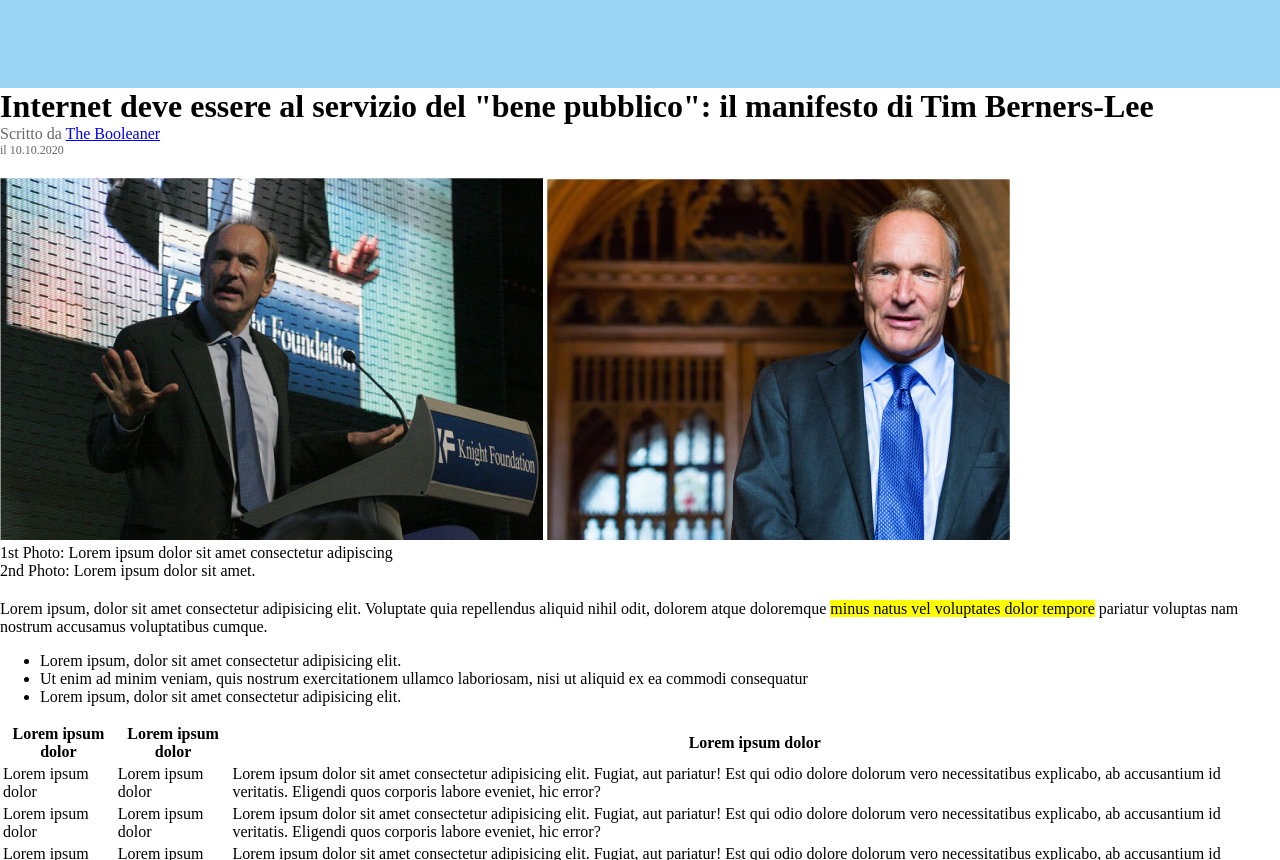
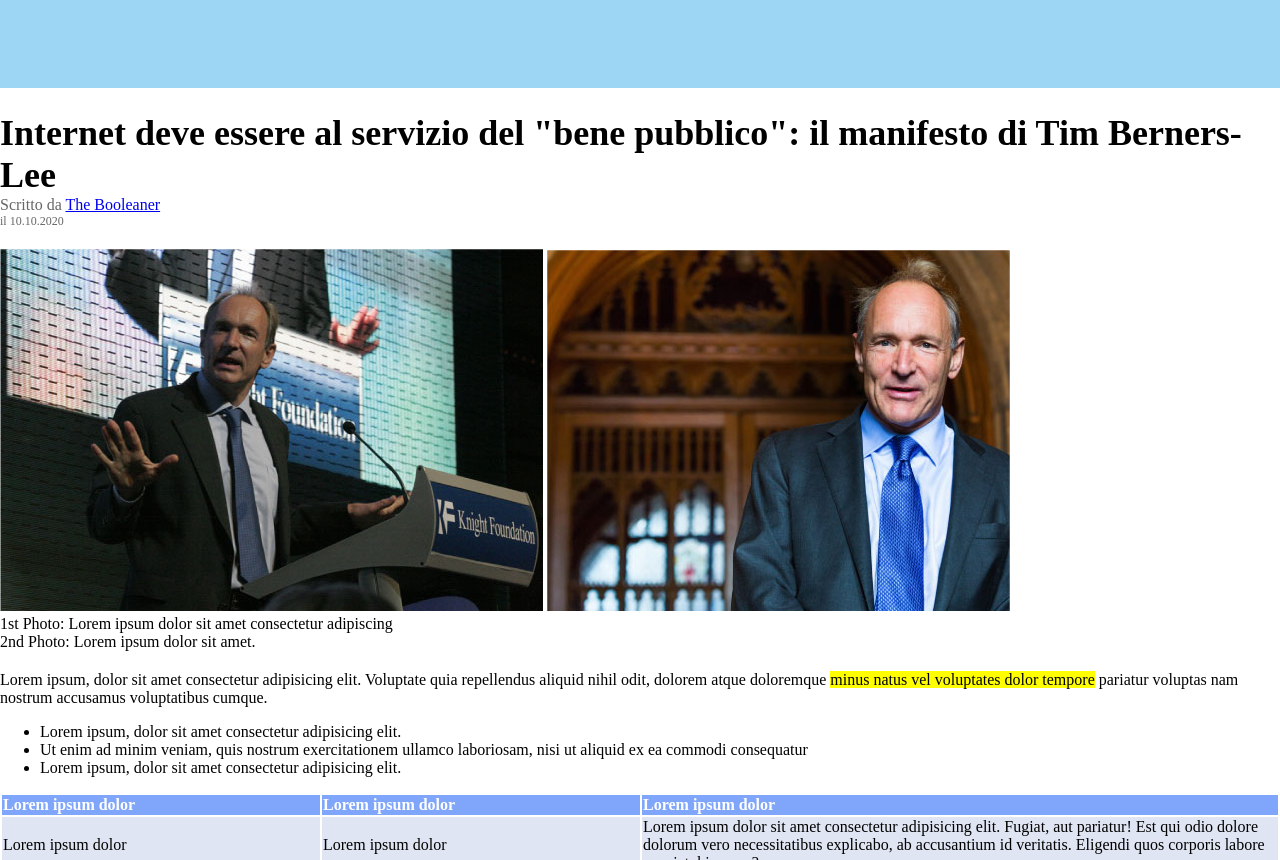
Before and after one commit to Antoniolerose93/html-css-booleaner, a plain HTML site: page index.html in a window 1280 px wide. Shown: the part 92-952 px from the top of the page. Drawn offline with Linux system fonts and the light colour scheme.

Commit message:
last correction

```diff
--- a/index.html
+++ b/index.html
@@ -35,7 +35,7 @@
 
     <p>Lorem ipsum, dolor sit amet consectetur adipisicing elit.
     Voluptate quia repellendus aliquid nihil odit, dolorem atque doloremque
-     <span class="highlight">minus natus vel voluptates dolor tempore</span> pariatur voluptas nam nostrum accusamus voluptatibus cumque.
+     <mark>minus natus vel voluptates dolor tempore</mark> pariatur voluptas nam nostrum accusamus voluptatibus cumque.
     </p>
     <!-- Inserisco la lista -->
     <ul class="article-list">
--- a/style.css
+++ b/style.css
@@ -15,7 +15,8 @@ body{
 }
 
 .page-title{
-    margin: 0;
+    font-size: 36px;
+    margin-bottom: 0;
 }
 
 .article-author,
@@ -32,29 +33,29 @@ body{
     margin: 20px 0;
 }
 
-.highlight {
-    background-color: yellow;
+.table{
+    width: 100%;
 }
 
-.int{
+.tr-head{
     color:white;
     background-color: #7fa6fb;
     text-align: left;
 }
 
-.linea{
+.tr-body-odd{
     background-color: #dfe5f2;
 }
 
-.lineb{
+.tr-body-odd2{
     background-color: #ffffff;
 }
 
-.col25{
+.W25{
     width: 25%;
 }
 
-.col50{
+.W50{
     width: 50%;
 }
 
@@ -63,11 +64,6 @@ body{
     height: 75px;
     margin-top: 20px;
     padding-top: 15px;
-
+    color: #ffffff;
+    text-align: center;
 }
-
-.text{
-    text-align: center;
-    font-size: 10pt;
-    color: #ffffff;
-}
```
